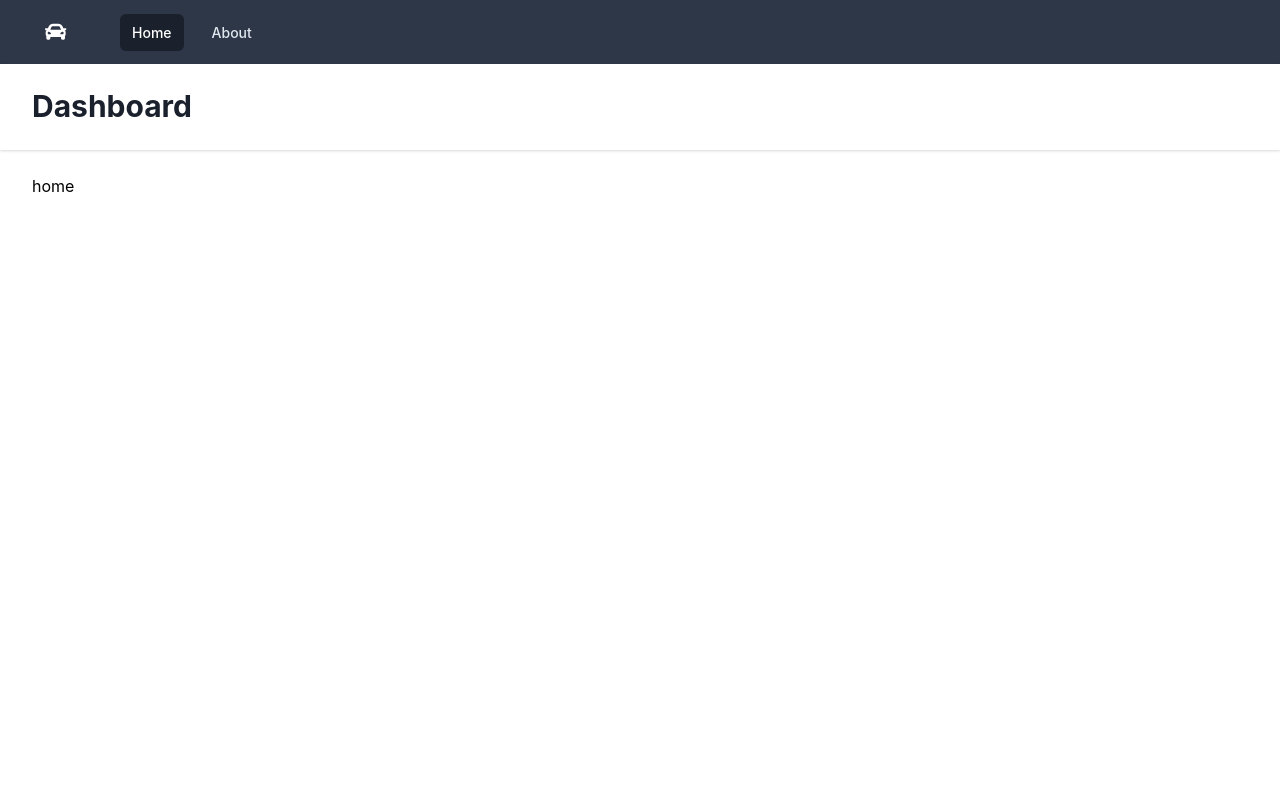
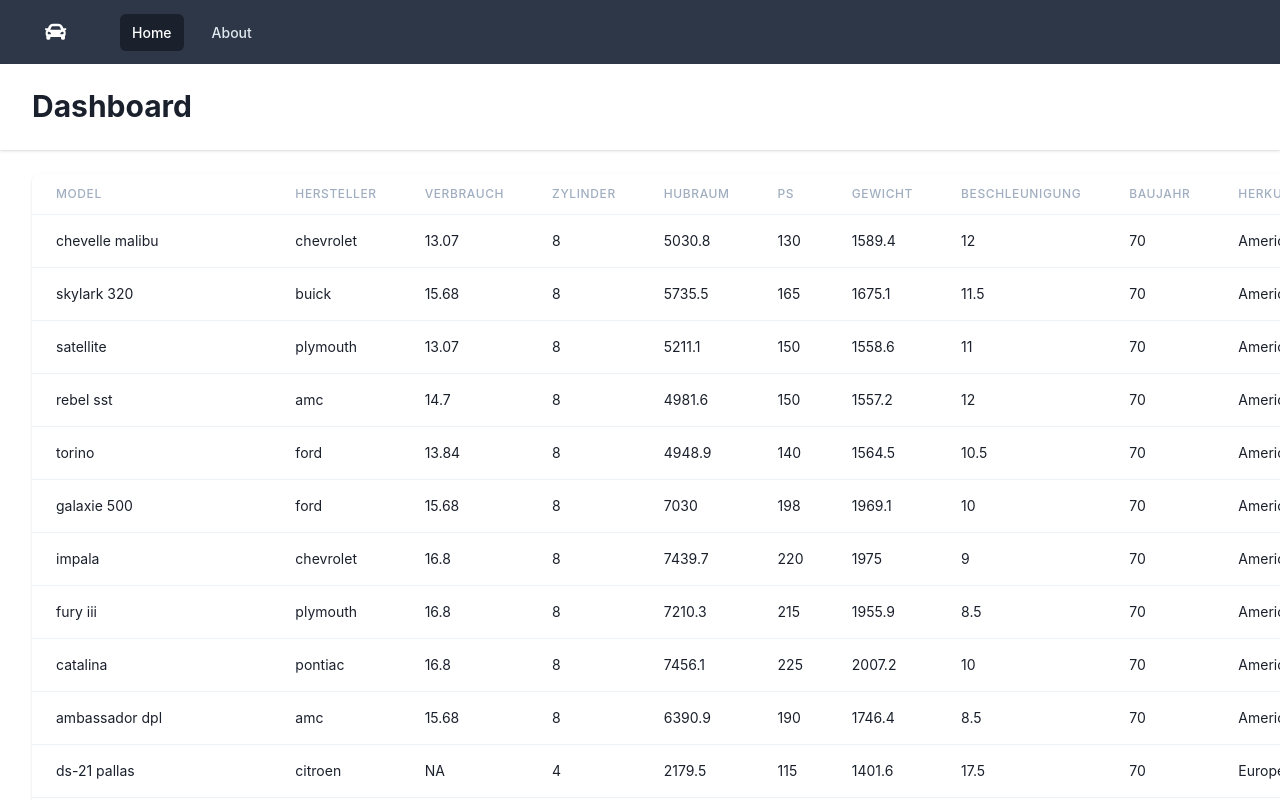
Before and after one commit to fudra/Visualization, a Vue app in the folder vc03/: page / in a window 1280 px wide. Shown: the top 800 px of the page. Built offline with nearby package versions, Linux system fonts and the light colour scheme; a web font is replaced by a local one; what @tailwindcss/ui would draw is missing.

Commit message:
add table

```diff
--- /dev/null
+++ b/vc03/src/components/VCTable.vue
@@ -0,0 +1,47 @@
+<template>
+  <div class="flex flex-col">
+    <div class="-my-2 py-2 overflow-x-auto sm:-mx-6 sm:px-6 lg:-mx-8 lg:px-8">
+      <div
+        class="align-middle inline-block min-w-full shadow overflow-hidden sm:rounded-lg border-b border-gray-200"
+      >
+        <table class="min-w-full">
+          <thead>
+            <tr>
+              <th
+                v-for="(item, idx) in headings"
+                :key="idx"
+                class="px-6 py-3 border-b border-gray-200 bg-gray-50 text-left text-xs leading-4 font-medium text-gray-500 uppercase tracking-wider"
+              >
+              {{item}}</th>
+            </tr>
+          </thead>
+          <tbody class="bg-white">
+            <tr v-for="(item, idx) in cars" :key="idx">
+              <td
+                v-for="(header, idx) in headings"
+                :key="idx"
+                class="px-6 py-4 whitespace-no-wrap border-b border-gray-200 text-sm leading-5 text-gray-900"
+              >{{ item[header] }}</td>
+            </tr>
+          </tbody>
+        </table>
+      </div>
+    </div>
+  </div>
+</template>
+
+<script>
+export default {
+  name: "VCTable",
+  props: {
+    headings: {
+      type: Array,
+      require: true
+    },
+    cars: {
+      type: Array,
+      require: true
+    }
+  }
+};
+</script>
--- a/vc03/src/store/cars.js
+++ b/vc03/src/store/cars.js
@@ -13,7 +13,7 @@ const mutationsTypes = {
 
 export const state = () => ({
   cars: [],
-  heading: [],
+  headings: [],
   count: {},
 });
 
@@ -21,14 +21,20 @@ export const getters = {
   cars(state) {
     return state.cars;
   },
+  heading(state) {
+    return state.headings;
+  },
+  countable(state) {
+    return state.count;
+  },
 };
 
 export const mutations = {
   [mutationsTypes.SET_CARS](state, cars) {
     state.cars = cars;
   },
-  [mutationsTypes.SET_HEADER](state, header) {
-    state.header = header;
+  [mutationsTypes.SET_HEADER](state, headings) {
+    state.headings = headings;
   },
   [mutationsTypes.SET_COUNTABLE](state, count) {
     state.count = Object.assign(count, state.count)
--- a/vc03/src/views/Home.vue
+++ b/vc03/src/views/Home.vue
@@ -1,29 +1,31 @@
 <template>
   <div class="home">
-      home
+    <VCTable :headings="heading" :cars="cars" />
   </div>
 </template>
 
 <script>
-import { mapActions, mapGetters } from 'vuex'
+import { mapActions, mapGetters } from "vuex";
+import VCTable from "@/components/VCTable";
 
 export default {
-  name: 'Home',
+  name: "Home",
   components: {
-
+    VCTable
   },
   methods: {
     ...mapActions({
-      fetchCars: 'cars/fetch'
+      fetchCars: "cars/fetch"
     })
   },
   computed: {
     ...mapGetters({
-      cars: 'cars/cars'
+      cars: "cars/cars",
+      heading: "cars/heading"
     })
   },
   mounted() {
     this.fetchCars();
   }
-}
+};
 </script>
```
